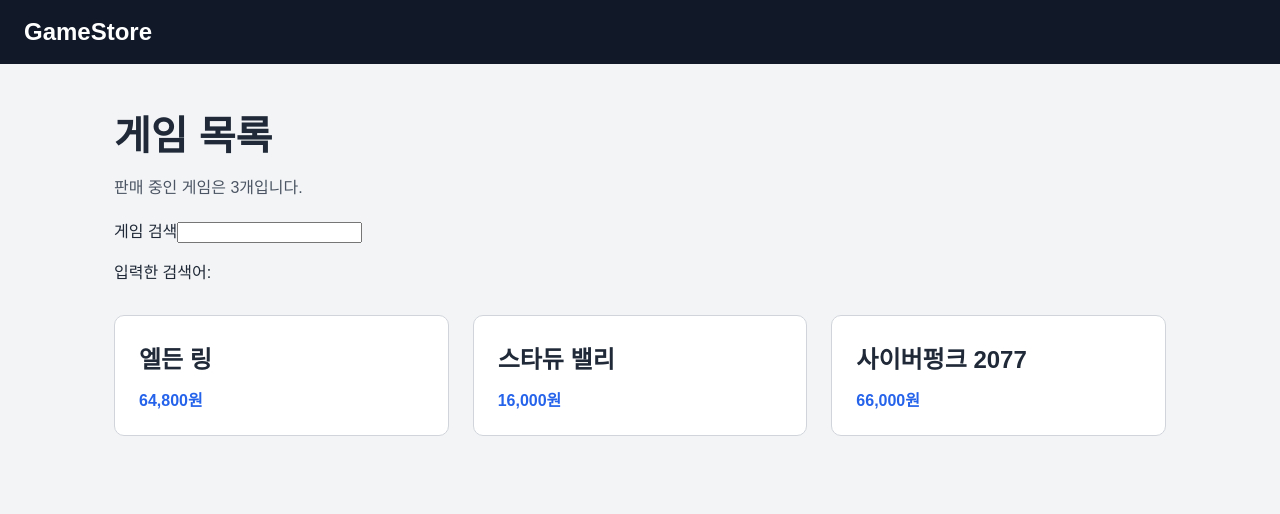
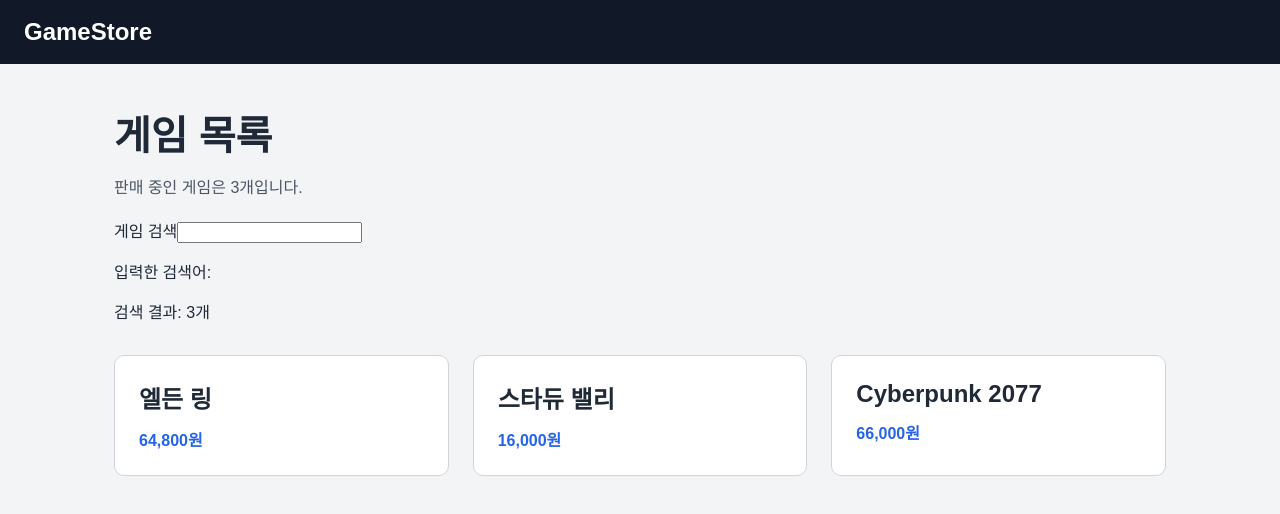
Before and after one commit to sonchang321/GameStore, a React app in the folder frontend/: page / in a window 1280 px wide. Shown: the top 514 px of the page. Built offline with nearby package versions, Linux system fonts and the light colour scheme; the HTML template or start-up script is replaced by a standard one.

Commit message:
feat: add game search and empty state

```diff
--- a/frontend/src/App.css
+++ b/frontend/src/App.css
@@ -67,3 +67,13 @@
     grid-template-columns: 1fr;
   }
 }
+
+.empty-message {
+  margin-top: 32px;
+  padding: 24px;
+  text-align: center;
+  color: #6b7280;
+  background-color: white;
+  border: 1px dashed #9ca3af;
+  border-radius: 10px;
+}
--- a/frontend/src/App.jsx
+++ b/frontend/src/App.jsx
@@ -15,7 +15,7 @@
     },
     {
         id: 3,
-        title: '사이버펑크 2077',
+        title: 'Cyberpunk 2077',
         price: 66000,
     },
 ]
@@ -24,6 +24,11 @@
     const storeName = 'GameStore'
     const gameCount = games.length
     const [searchTerm, setSearchTerm] = useState('');
+    const normalizedSearchTerm = searchTerm.trim().toLowerCase()
+
+    const filteredGames = games.filter((game) =>
+        game.title.toLowerCase().includes(normalizedSearchTerm),
+    )
 
     return (
         <>
@@ -45,9 +50,11 @@
                         onChange={(event) => setSearchTerm(event.target.value)}
                     />
                     <p>입력한 검색어: {searchTerm}</p>
+                    <p>검색 결과: {filteredGames.length}개</p>
                 </div>
+                {filteredGames.length > 0 ? (
                     <section className="game-list">
-                    {games.map((game) => (
+                        {filteredGames.map((game) => (
                             <GameCard
                                 key={game.id}
                                 title={game.title}
@@ -55,6 +62,9 @@
                             />
                         ))}
                     </section>
+                ) : (
+                    <p className="empty-message">검색 결과가 없습니다.</p>
+                )}
             </main>
         </>
     )
```
Also changed, not shown: 2 other files (tests, documents, lock files or other folders). Lines whose indentation alone changed are shown as unchanged.
